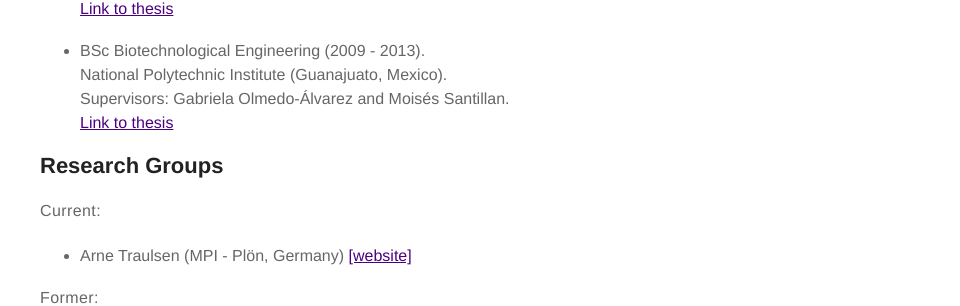
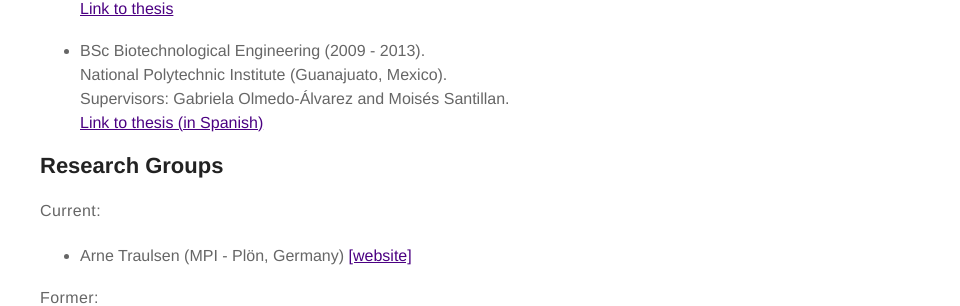
Before and after one commit to romanzapien/romanzapien.github.io, a Jekyll site: the page built from about.md, in a window 1280 px wide. Shown: the part 1344-1650 px from the top of the page, without its empty margins (320-1280 px from the left). Built offline with Jekyll 4.4.1, drawn with Linux system fonts in a browser that asks for light colours.

Commit message:
Update about.md

```diff
--- a/about.md
+++ b/about.md
@@ -20,7 +20,7 @@ layout: page
 	<li>PostDoc (2022 - ongoing).<br>Max Planck Institute for Evolutionary Biology (Plön, Germany).<br>Supervisor: Arne Traulsen.</li><br>
 	<li>PhD Evolutionary Biology (2017 - 2021).<br>Max Planck Institute for Evolutionary Biology (Plön, Germany).<br>Supervisor: Arne Traulsen.<br><a href="https://hdl.handle.net/21.11116/0000-000B-34D5-A">Link to thesis</a></li><br>
 	<li>MRes Biosciences (2015 - 2016).<br>University College London (London, England).<br>Supervisor: David Murrell.<br><a href="https://github.com/romanzapien/mres_thesis/blob/main/MResThesis_RomanZapienCampos.pdf">Link to thesis</a></li><br>
-	<li>BSc Biotechnological Engineering (2009 - 2013).<br>National Polytechnic Institute (Guanajuato, Mexico).<br>Supervisors: Gabriela Olmedo-Álvarez and Moisés Santillan.<br><a href="https://github.com/romanzapien/bsc_thesis/blob/main/BScThesis_RomanZapienCampos.pdf">Link to thesis</a></li>
+	<li>BSc Biotechnological Engineering (2009 - 2013).<br>National Polytechnic Institute (Guanajuato, Mexico).<br>Supervisors: Gabriela Olmedo-Álvarez and Moisés Santillan.<br><a href="https://github.com/romanzapien/bsc_thesis/blob/main/BScThesis_RomanZapienCampos.pdf">Link to thesis (in Spanish)</a></li>
 </ul>
 
 <h2>Research Groups</h2>
```
